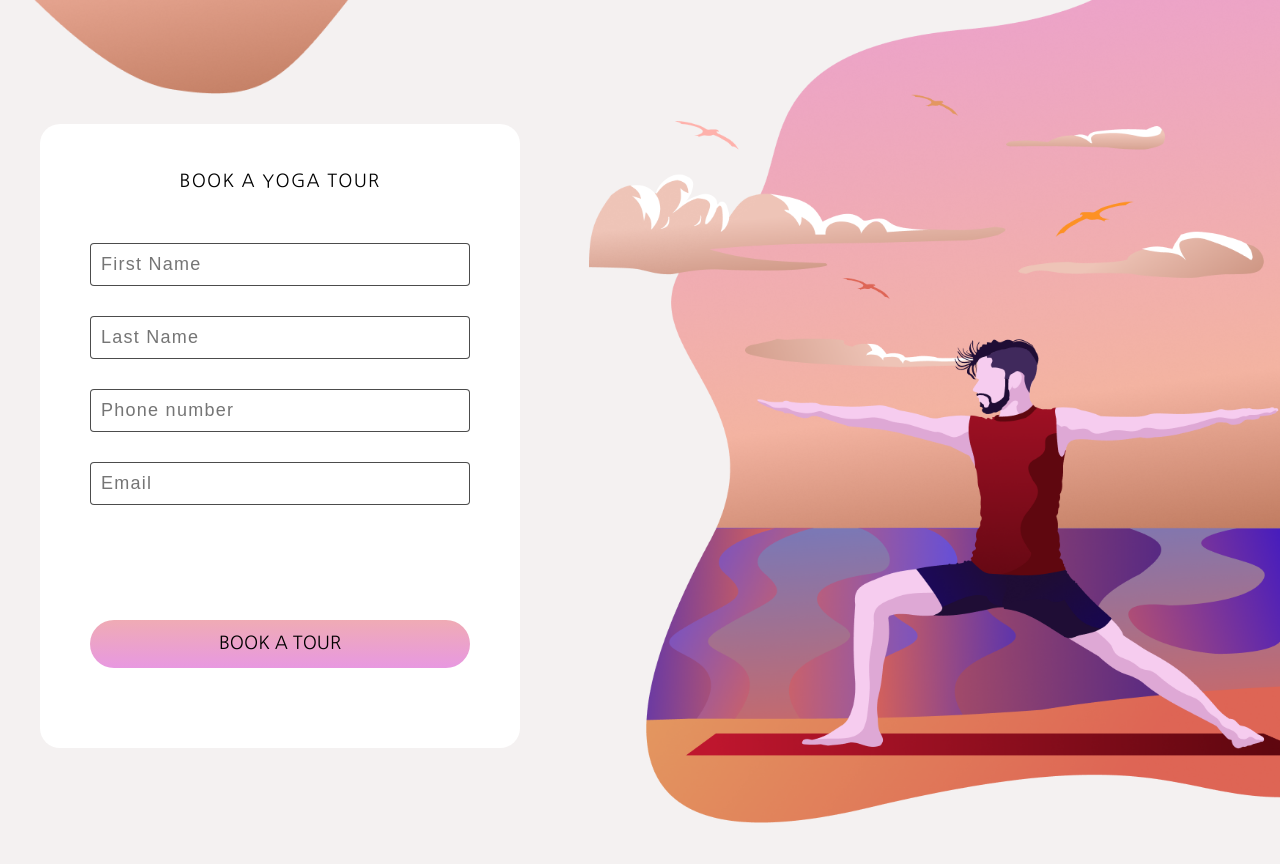
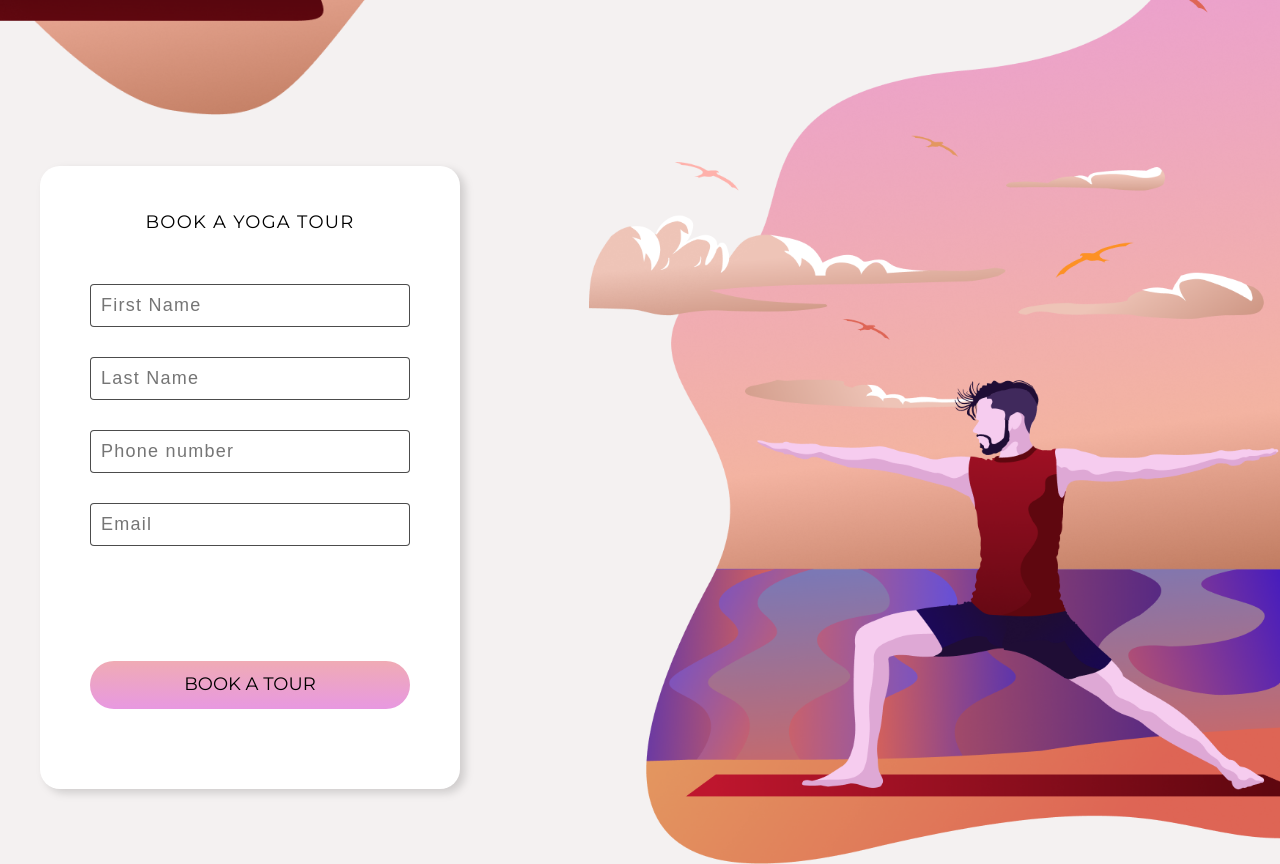
Before and after one commit to tatafalkovski/Yoga_rpoject, a plain HTML site: page index.html in a window 1280 px wide. Shown: the part 1500-2364 px from the top of the page. Before the commit the page ends 2323 px from the top, so only its background shows below. Drawn offline with nearby package versions, Linux system fonts and the light colour scheme; files that its build step writes are made by us from their sources; a script that the page names is missing.

Commit message:
init commit

```diff
--- a/index.html
+++ b/index.html
@@ -5,7 +5,7 @@
     <meta name="viewport" content="width=device-width, initial-scale=1.0" />
     <title>Yoga vacation</title>
     <link
-      href="https://fonts.googleapis.com/css2?family=Nanum+Gothic:wght@400;700&display=swap"
+      href="https://fonts.googleapis.com/css2?family=Montserrat:wght@200;400;500&display=swap"
       rel="stylesheet"
     />
     <link rel="stylesheet" href="dist/styles.css" />
--- a/src/main.scss
+++ b/src/main.scss
@@ -167,10 +167,11 @@ header {
 .form-left {
   background: #ffffff;
   border-radius: 20px;
-  width: 40%;
+  width: 35%;
   padding: 40px 50px 80px;
   text-align: center;
   margin-top: 400px;
+  filter: drop-shadow(5px 4px 4px rgba(0, 0, 0, 0.15));
   @media screen and (max-width: 1440px) {
     margin-top: 200px;
   }
--- a/src/normalize.scss
+++ b/src/normalize.scss
@@ -3,7 +3,7 @@ body {
   padding: 0;
   position: relative;
   font-size: 23px;
-  font-family: "Nanum Gothic", sans-serif;
+  font-family: "Montserrat", sans-serif;
   background-color: #f4f1f1;
   min-height: 100vh;
   width: 100%;
```
